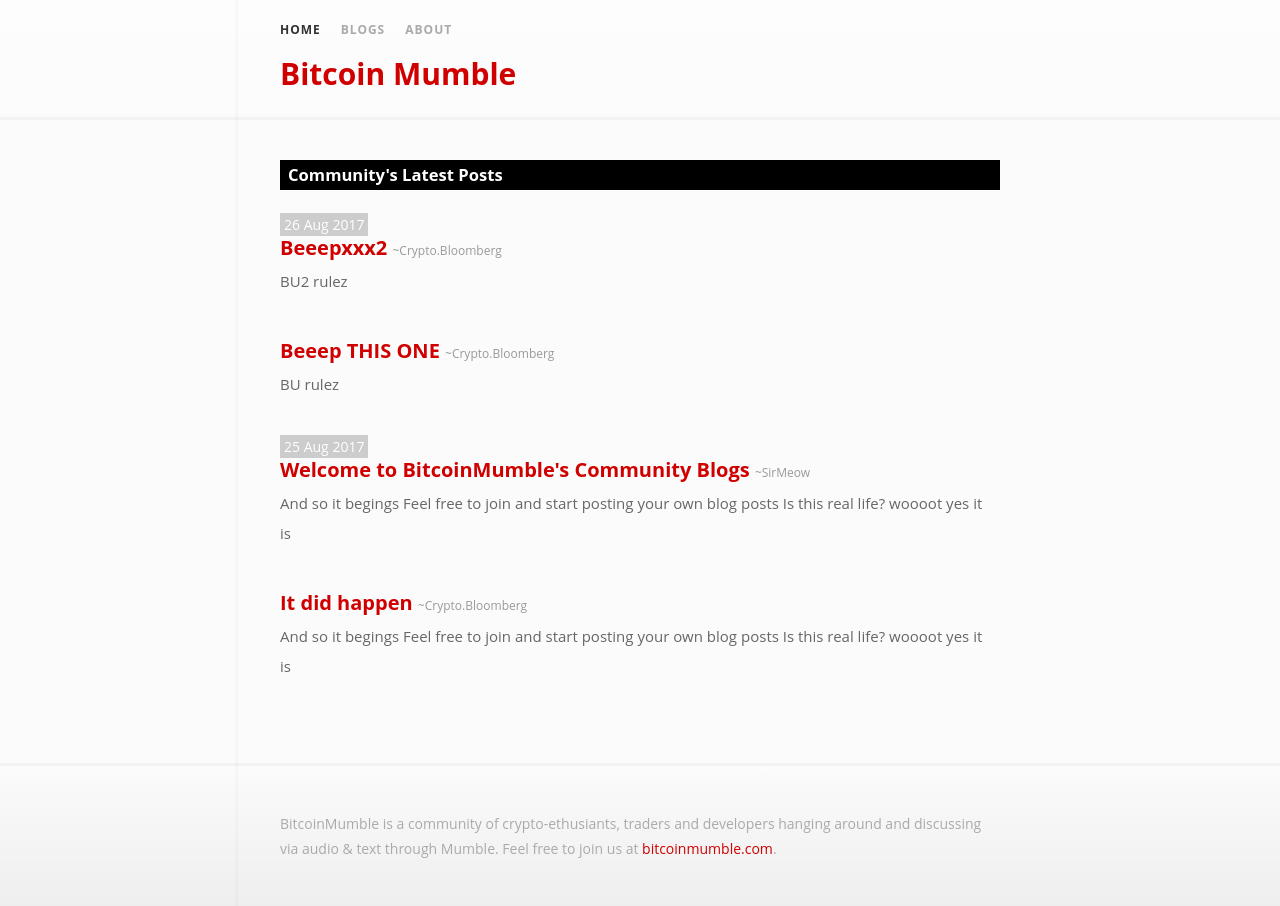
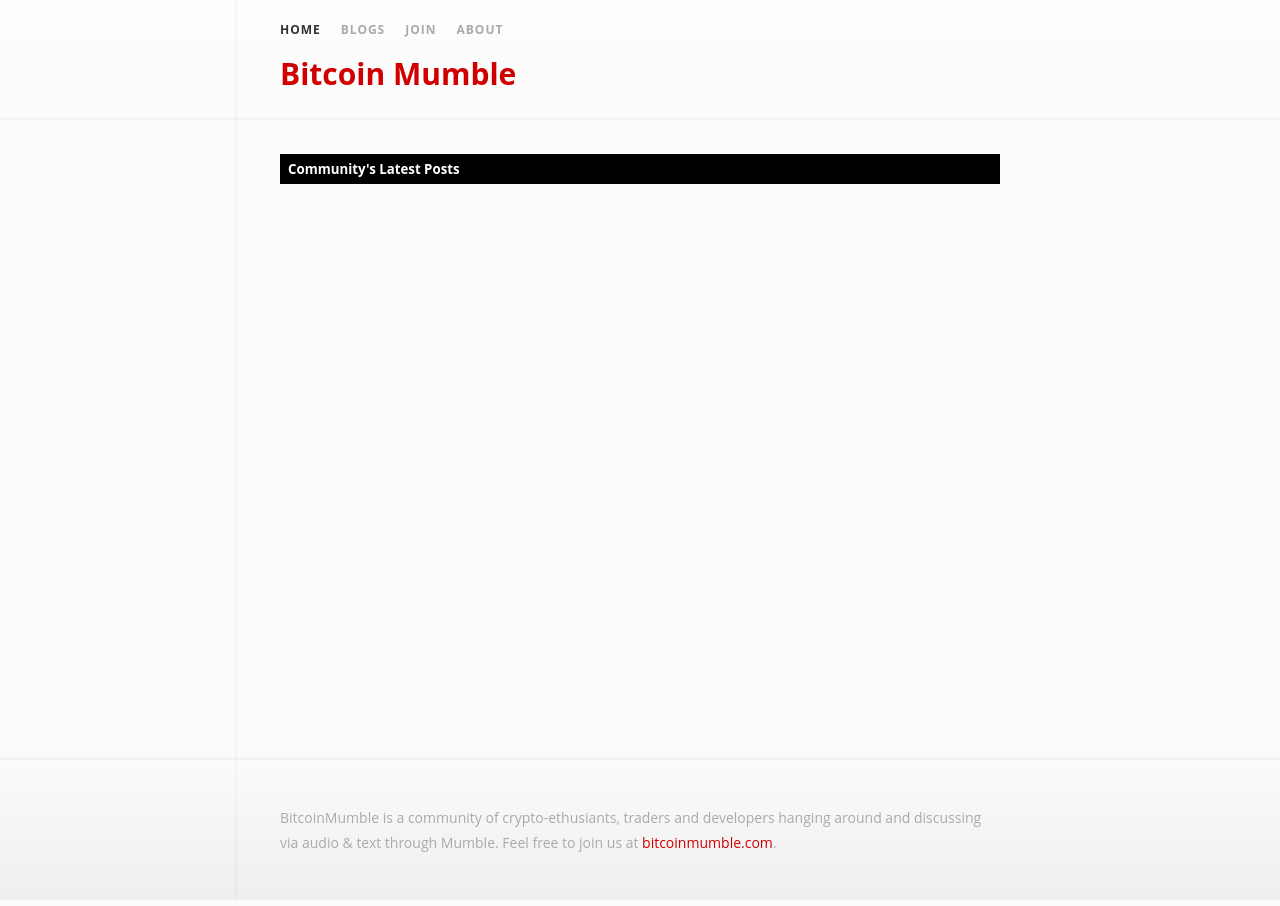
Before and after one commit to bitcoin-mumble/bitcoin-mumble.github.io, a Jekyll site: the page built from index.html, in a window 1280 px wide. Built offline with Jekyll 4.4.1, drawn with Linux system fonts in a browser that asks for light colours; the list of posts is cut into pages by our own code.

Commit message:
cleanup - ready

```diff
--- a/_config.yml
+++ b/_config.yml
@@ -1,11 +1,8 @@
 # Global settings
-url: http://www.tests.com
 title: Bitcoin Mumble Community
 description: Connecting Bitcoin fans and traders
-twitter_username: SomerTwrar
-github_username: SOmrigsgigtuhb
-
-lsi: false
+twitter_username: BitcoinMumble
+github_username: bitcoin-mumble
 
 timezone: Etc/UTC
 
@@ -20,17 +17,13 @@
 
 include: ['_pages']
 
-
-# # URLs
+# URLs
 permalink: /:categories/:year/:title
-#permalink: /:categories/:title
-#permalink: /:categories/:year/:month/:title
-#permalink: date
-#permalink: none
 
 # Author related
 author_dir: blogs
 
+##########
 # Authors
 authors:
   sirmeow:
@@ -39,7 +32,7 @@
     twitter: OneSirMeow
     github: cryptagoras
     telegram: SirMeow
-    byline: something something and less
+    byline: Multitasking while multitasking while multitasking
 
   cryptobloomberg:
     name: Crypto.Bloomberg
--- a/_includes/components/mini-author.html
+++ b/_includes/components/mini-author.html
@@ -11,8 +11,11 @@
 
   {% if author %}
     <div class="meta author-info">
+      {% if author.byline %}
+        <span class="byline">{{author.byline}}</span><br/>
+      {% endif %}
       {% unless hideAuthor %}
-        <span class="byline author vcard">~<a href ="/{{site.author_dir}}/{{key}}">{{ author.name }}</a></span>
+        <span class="author vcard">~<a href ="/{{site.author_dir}}/{{key}}">{{ author.name }}</a></span>
       {% endunless %}
       {% if author.twitter %}
         <span class="fn">
--- a/_includes/layout/header.html
+++ b/_includes/layout/header.html
@@ -31,6 +31,14 @@
             <a href="/blogs">Blogs</a>
           </li>
 
+          {% if page.section == "join" %}
+          <li class="site-nav-current">
+          {% else %}
+          <li>
+          {% endif %}
+            <a href="/join">Join</a>
+          </li>
+
           {% if page.section == "about" %}
           <li class="site-nav-current">
           {% else %}
--- a/assets/main.css
+++ b/assets/main.css
@@ -92,7 +92,7 @@
 a:hover { color: #000; }
 
 p, dl, dd, ul, ol, blockquote, pre, table { margin: 0 0 28px; }
-@media (min-width: 768px) { p, dl, dd, ul, ol, blockquote, pre, table { margin: 0 0 30px; } }
+@media (min-width: 768px) { p, dl, dd, ul, ol, blockquote, pre, table { margin: 0 0 10px; } }
 
 dt { font-weight: bold; }
 
@@ -301,6 +301,7 @@
 /* Layout */
 header + main.container {
   padding-top: 15px;
+  font-size: 0.8em;
 }
 
 /**************/
@@ -352,6 +353,10 @@
   margin-left: 10px;
 }
 
+.meta.author-info > .byline {
+  font-style: italic;
+}
+
 /* Blog post - Single view */
 .article-container .entry-title {
   border-left: 5px solid;
@@ -389,3 +394,7 @@
   width: 90px;
   display: inline-block;
 }
+.author-index > h5.inverse-heading {
+  margin-bottom: 5px;
+  font-style: italic;
+}
--- a/blogs/cryptobloomberg/_posts/2017-08-25-meow.md
+++ /dev/null
@@ -1,13 +0,0 @@
----
-layout: post
-title: It did happen
-author: cryptobloomberg
----
-
-And so it begings
-Feel free to join and start posting your own blog posts
-
-Is this real life?
-woooot
-
-yes it is
--- a/blogs/cryptobloomberg/_posts/2017-08-26-beep-bop-beep.md
+++ /dev/null
@@ -1,8 +0,0 @@
----
-layout: post
-title: Beeep THIS ONE
-author: cryptobloomberg
-slug: you-can-enter-custom-slugs
----
-
-BU rulez
--- a/blogs/cryptobloomberg/_posts/2017-08-26-yeap.md
+++ /dev/null
@@ -1,7 +0,0 @@
----
-layout: post
-title: Beeepxxx2
-author: cryptobloomberg
----
-
-BU2 rulez
--- a/blogs/sirmeow/_posts/2017-08-25-welcome.md
+++ /dev/null
@@ -1,14 +0,0 @@
----
-layout: post
-title: Welcome to BitcoinMumble's Community Blogs
-author: sirmeow
----
-
-# And so it begings
-
-Feel free to join and start posting your own blog posts
-
-Is this real life?
-woooot
-
-yes it is
--- a/circle.yml
+++ b/circle.yml
@@ -11,11 +11,6 @@
   post:
     - bundle exec htmlproofer ./_site --allow-hash-href --disable-external --assume-extension --empty-alt-ignore --file-ignore='.*' --checks-to-ignore='LinkCheck','ImageCheck'
 
-# deployment:
-#   prod:
-#     branch: master
-#     commands:
-
 deployment:
   production:
     branch: source
```
